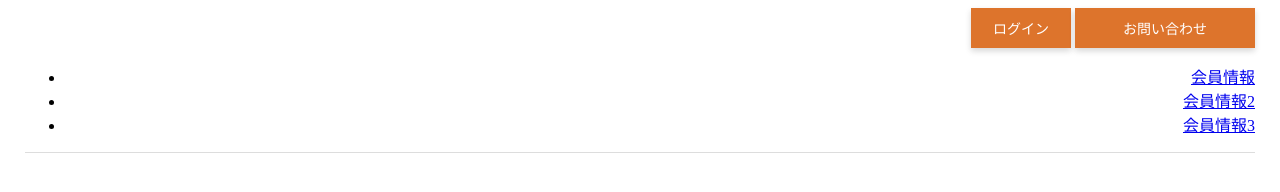
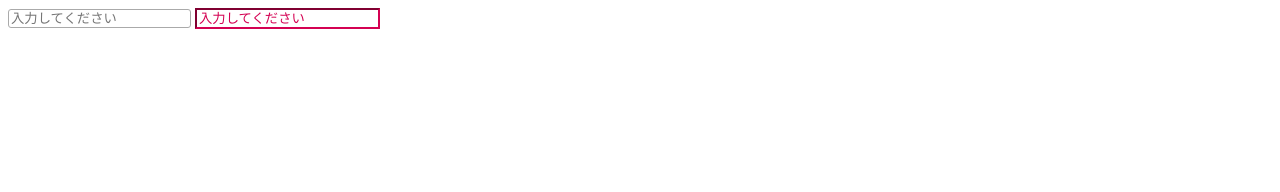
Before and after one commit to tetsuya-izumi/css_structure, a plain HTML site: page css_structure/index.html in a window 1280 px wide. Drawn offline with Linux system fonts and the light colour scheme.

Commit message:
Add files via upload

```diff
--- a/css_structure/index.html
+++ b/css_structure/index.html
@@ -9,15 +9,8 @@
 </head>
 <body>
 
-    <header class="l-header">
-        <a class="btn btn-small">ログイン</a>
-        <a class="btn btn-small btn-long">お問い合わせ</a>
-        <ul class="headermenu">
-            <li><a href="#">会員情報</a></li>
-            <li><a href="#">会員情報2</a></li>
-            <li><a href="#">会員情報3</a></li>
-        </ul>
-    </header>
+    <input type="text" class="inputtext" placeholder="入力してください">
+    <input type="text" class="inputetext is-error" placeholder="入力してください">
 
 </body>
 </html>
--- a/css_structure/style.css
+++ b/css_structure/style.css
@@ -1,32 +1,12 @@
-.btn {
-    display: inline-block;
-    width: 300px;
-    padding: 20px 10px;
-    font-size: 18px;
-    text-decoration: none;
-    text-align: center;
-    transition: 0.25s;
-    border-width: 0;
-    box-shadow: 0 3px 6px rgba(0, 0, 0, 0.16);
-    color: #fff;
-    background-color: #DD742C;
+.inputtext {
+    border: 1px solid #aaa;
+    border-radius: 3px;
 }
 
-.btn.btn-small {
-    width: 80px;
-    padding-top: 10px;
-    padding-bottom: 10px;
-    font-size: 14px
+.is-error {
+    border-color: #D40152;
 }
 
-.btn.btn-long {
-    width: 160px;
+.is-error::placeholder {
+    color: #D40152;
 }
-
-.l-header {
-    max-width: 1230px;
-    margin-right: auto;
-    margin-left: auto;
-    border-bottom: 1px solid #ddd;
-    text-align: right;
-}
```
